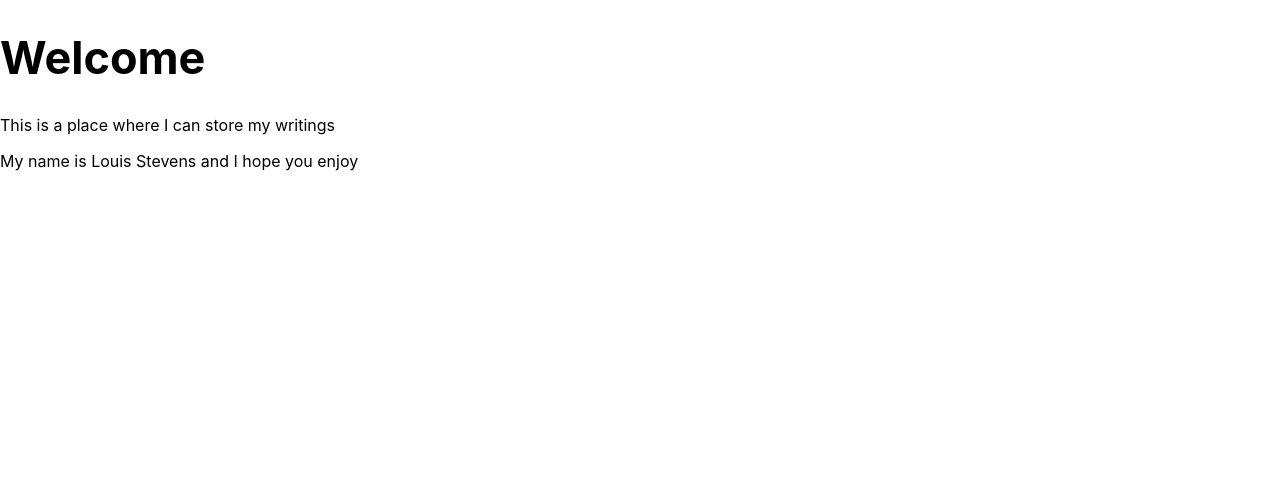
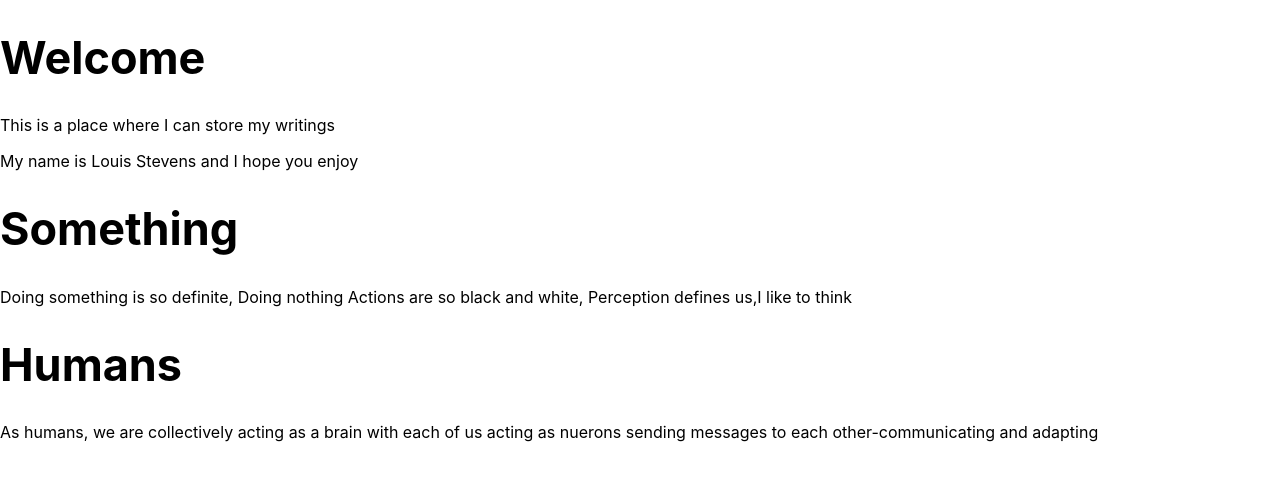
Before and after one commit to loustevenshere/lous-writings-vercel, a React (Create React App) app: page / in a window 1280 px wide. Shown: the top 480 px of the page. Built offline with nearby package versions, Linux system fonts and the light colour scheme.

Commit message:
Components set up, need functionality and styling

```diff
--- a/package.json
+++ b/package.json
@@ -11,7 +11,8 @@
     "dev": "BROWSER=none react-scripts start",
     "build": "react-scripts build",
     "test": "react-scripts test",
-    "eject": "react-scripts eject"
+    "eject": "react-scripts eject",
+    "start": "react-scripts start"
   },
   "browserslist": [
     ">0.2%",
--- a/src/Components/MyWorld.js
+++ b/src/Components/MyWorld.js
@@ -1,11 +1,11 @@
 const MyWorld = [
     {
-        title: 'test1',
+        title: 'Something',
         id: 1,
         text: "Doing something is so definite, Doing nothing Actions are so black and white, Perception defines us,I like to think"
     },
     {
-        title: 'test2',
+        title: 'Humans',
         id: 2,
         text: "As humans, we are collectively acting as a brain with each of us acting as nuerons sending messages to each other-communicating and adapting"
     }
--- a/src/Components/PoemList.js
+++ b/src/Components/PoemList.js
@@ -1,12 +1,12 @@
-import React from 'react'
+import React from 'react';
 import MyWorld from './MyWorld';
-import Poem from './Poem'
+import Poem from './Poem';
 
 const PoemList = () => {
     return (
-       MyWorld.map((poem)=> {
+       MyWorld.map((poem)=> (
         <Poem key={poem.id} poem={poem} />
-       } )
+        ) )
     )
 }
 
```
